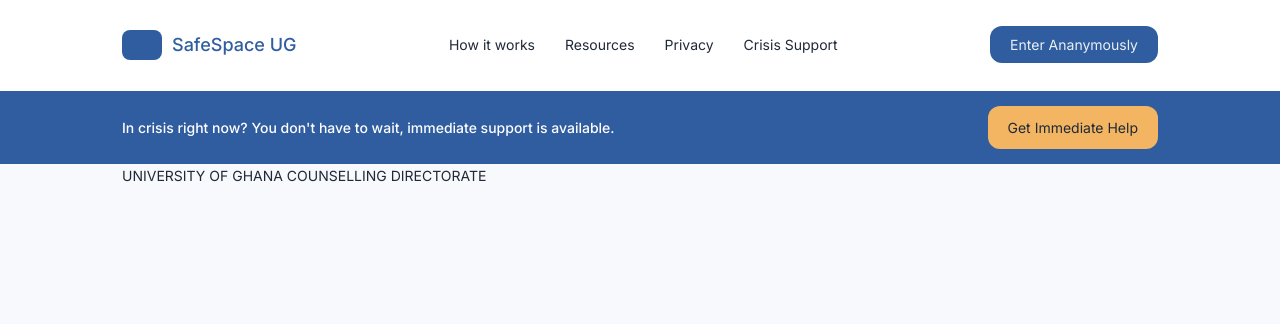
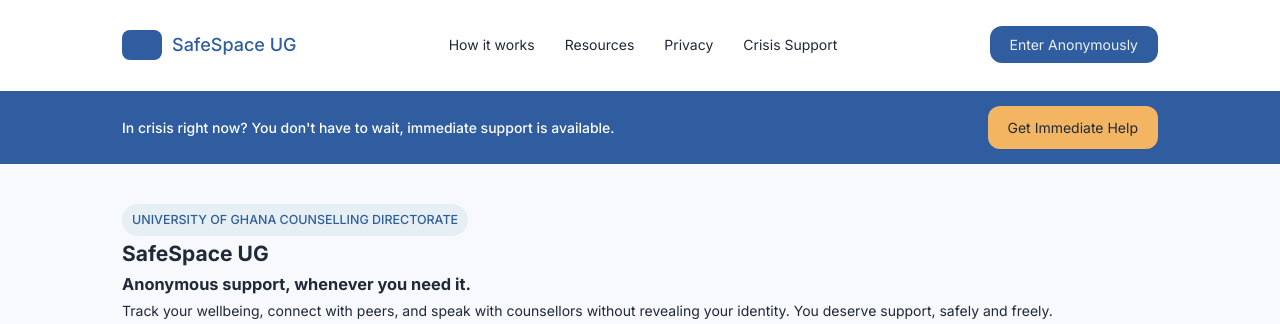
Before and after one commit to CODE-OS1/SafeSpace, a Flask app: template templates/landing.html in a window 1280 px wide. Shown: the top 324 px of the page. Run offline with Flask 3, Linux system fonts and the light colour scheme; the template is opened without the code that fills it, so the values that code supplies are empty.

Commit message:
Added content for first content involing image

```diff
--- a/static/style.css
+++ b/static/style.css
@@ -180,3 +180,15 @@ nav ul a:hover{
 }
 
 /* Text that came after Below header and introduced UG  */
+.counsel{
+    margin-top: 40px;
+    background-color: #5c99a81c;
+    width: fit-content;
+    padding: 5px 10px;
+    border-radius: var(--radius-lg);
+    color: var(--color-primary);
+    font-size: 0.78rem;
+    font-weight: 500;
+}
+
+/* SafeSpace Headings and designs  */
--- a/templates/landing.html
+++ b/templates/landing.html
@@ -30,7 +30,7 @@
             </ul>
         </nav>
         <div class="ananymous">
-            <a href="landing.html">Enter Ananymously</a>
+            <a href="landing.html">Enter Anonymously</a>
         </div>
         </div>
     </header>
@@ -42,9 +42,24 @@
                 <a href="#">Get Immediate Help</a>
                 </div>
             </div>
-            <div class="container counsel">
-                <p>UNIVERSITY OF GHANA COUNSELLING DIRECTORATE</p>
+            <div class="container">
+                <p class="counsel">UNIVERSITY OF GHANA COUNSELLING DIRECTORATE</p>
             </div>
+
+            <section>
+                <div class="container">
+                    <h2>SafeSpace <span>UG</span></h2>
+                    <h3>Anonymous support, whenever you need it.</h3>
+                    <p>Track your wellbeing, connect with peers, and speak with counsellors without revealing your identity. You deserve support, safely and freely.</p>
+                    <div>
+                        <a href="landing.html">Enter Ananymously</a>
+                        <a href="##">How SafeSpace Protects You</a>
+                    </div>
+                    <div>
+                        <img src="/SafeSpace/templates/images/image.jpg" alt="A group of Friends walking together">
+                    </div>
+                </div>
+            </section>
         </div>
     </main>
 </body>
```
